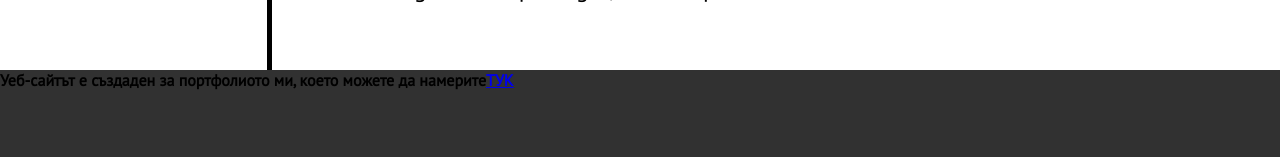
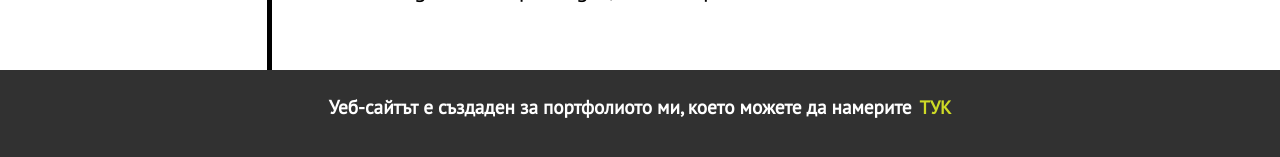
Before and after one commit to testContributor12/shibaClub, a React (Create React App) app: page /events in a window 1280 px wide. Shown: the part 665-822 px from the top of the page. Built offline with nearby package versions, Linux system fonts and the light colour scheme; a web font is replaced by a local one.

Commit message:
fixed footer

```diff
--- a/src/main.css
+++ b/src/main.css
@@ -636,24 +636,38 @@
   width: 100%;
   height: 14rem;
   background-color: #313131;
-  position: relative;
-  bottom: 0;
-  display: -webkit-box;
-  display: -ms-flexbox;
-  display: flex;
-}
-
-.footerContainer .messageFooter {
-  margin-left: 8rem;
-  padding-top: 5rem;
-}
-
-.footerContainer .messageFooter p {
+}
+
+.footerContainer h1 {
+  -webkit-box-pack: center;
+      -ms-flex-pack: center;
+          justify-content: center;
+  padding-top: 3rem;
   color: white;
-  font-size: 1.6rem;
-}
-
-.footerContainer .contactsContainer {
+  text-align: center;
+  font-size: 2.4rem;
+}
+
+.footerContainer span {
+  margin-left: 1rem;
+  cursor: pointer;
+  color: yellow;
+}
+
+.footerContainer span a {
+  font-size: 2.3rem;
+  color: #ceda26;
+  text-decoration: none;
+}
+
+.footerContainer p {
+  text-align: center;
+  padding-top: 1rem;
+  font-size: 1.3rem;
+  color: white;
+}
+
+.contactsContainer {
   display: -webkit-box;
   display: -ms-flexbox;
   display: flex;
@@ -669,12 +683,12 @@
   margin-top: 1.5rem;
 }
 
-.footerContainer .contactsContainer .footerHeader {
+.contactsContainer .footerHeader {
   font-size: 1.6rem;
   margin-bottom: 0.2em;
 }
 
-.footerContainer .contactsContainer .numberAndIcon {
+.contactsContainer .numberAndIcon {
   display: -webkit-box;
   display: -ms-flexbox;
   display: flex;
@@ -683,26 +697,26 @@
           align-items: center;
 }
 
-.footerContainer .contactsContainer .numberAndIcon .fas {
+.contactsContainer .numberAndIcon .fas {
   margin-right: 10px;
   color: rgba(46, 211, 223, 0.39);
   font-size: 2rem;
 }
 
-.footerContainer .contactsContainer .numberAndIcon .teleNumber {
+.contactsContainer .numberAndIcon .teleNumber {
   font-size: 1.2rem;
   color: white;
 }
 
-.footerContainer .contactsContainer .footerHeader {
+.contactsContainer .footerHeader {
   color: white;
 }
 
-.footerContainer .contactsContainer .iconContainer .iconFace {
+.contactsContainer .iconContainer .iconFace {
   margin-right: 1rem;
 }
 
-.footerContainer .contactsContainer .iconContainer .iconFooter {
+.contactsContainer .iconContainer .iconFooter {
   width: 2.7rem;
   height: auto;
 }
--- a/src/sass/_Footer.scss
+++ b/src/sass/_Footer.scss
@@ -3,16 +3,18 @@
   height: 14rem;
   background-color: rgb(49, 49, 49);
   h1 {
+    justify-content: center;
     padding-top: 3rem;
     color: rgb(255, 255, 255);
     text-align: center;
+    font-size: 2.4rem;
   }
   span {
     margin-left: 1rem;
     cursor: pointer;
     color: yellow;
     a {
-      font-size: 1.5rem;
+      font-size: 2.3rem;
       color: rgb(206, 218, 38);
       text-decoration: none;
     }
@@ -62,4 +64,3 @@
     }
   }
 }
-}
```
Also changed, not shown: 1 other file (tests, documents, lock files or other folders). Lines whose indentation alone changed are shown as unchanged.
